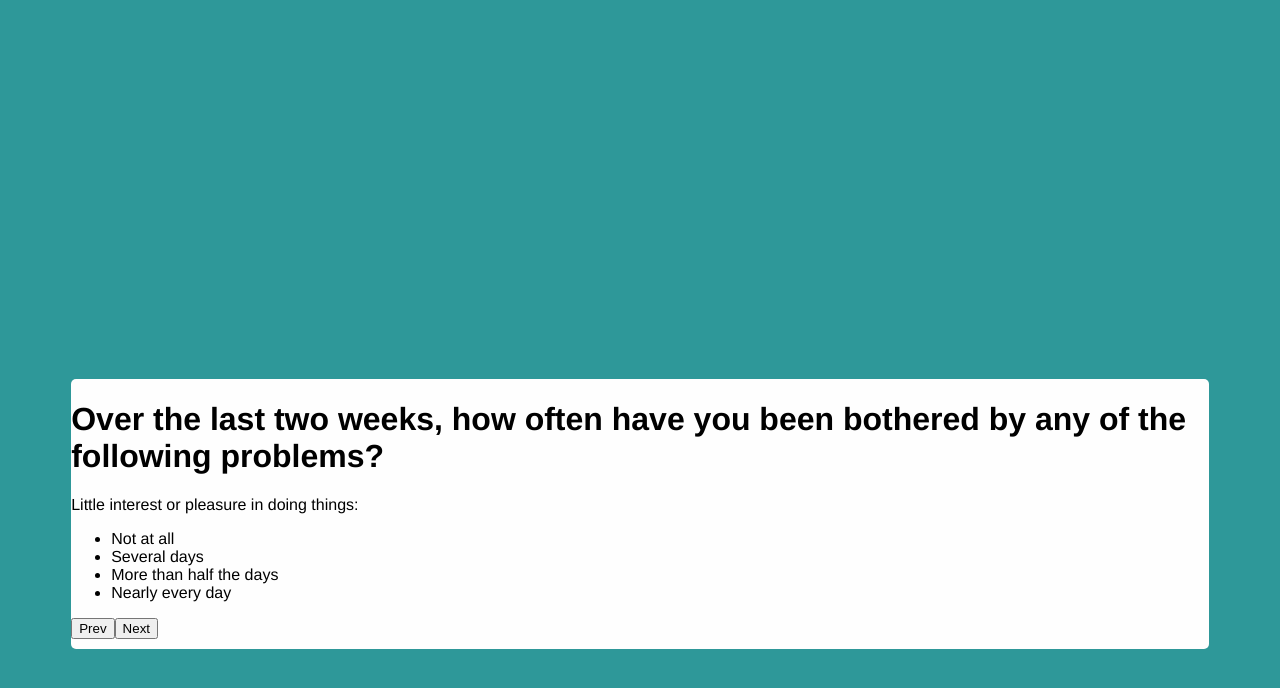
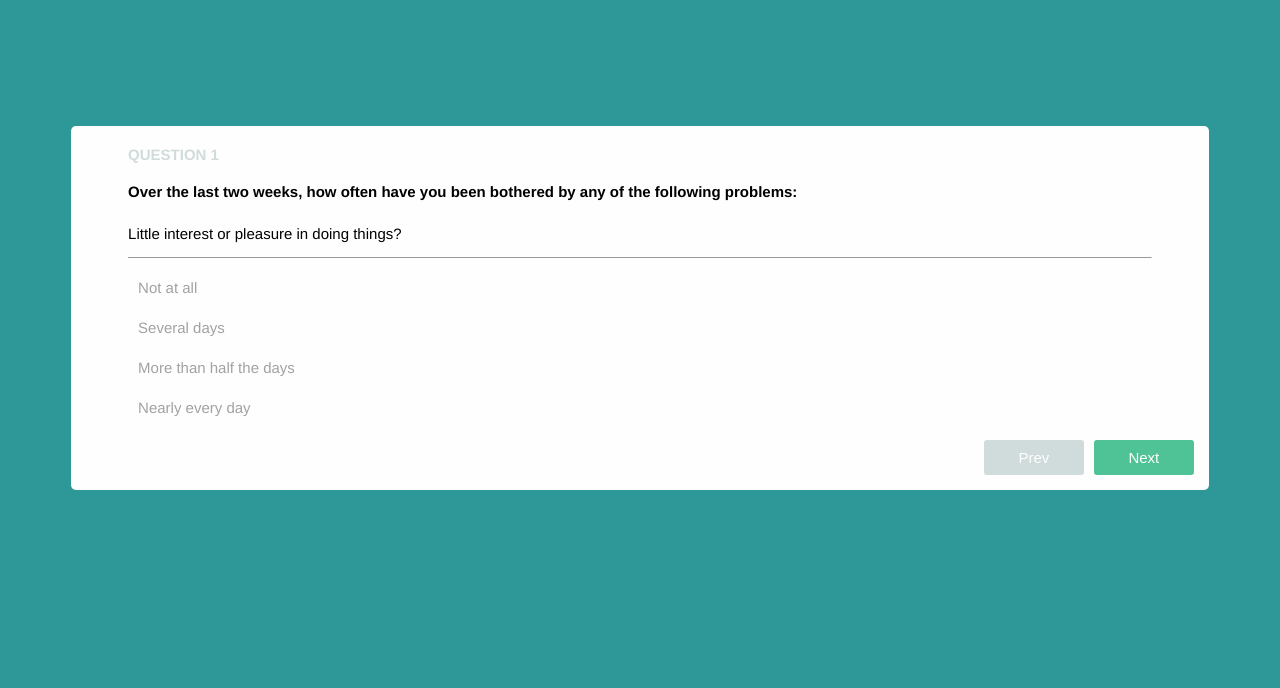
Before and after one commit to jhk2020/PHQ9, a React app: page / in a window 1280 px wide. Both pictures are taken after a click on the button "Begin". Shown: the top 688 px of the page. Built offline with nearby package versions, Linux system fonts and the light colour scheme; the HTML template or start-up script is replaced by a standard one.

Commit message:
[Style] Styling for Question

```diff
--- a/data/questions.json
+++ b/data/questions.json
@@ -1,38 +1,38 @@
 [
   {
-    "text": "Little interest or pleasure in doing things:",
+    "text": "Little interest or pleasure in doing things?",
     "score": -1
   },
   {
-    "text": "Feeling down, depressed, or hopeless:",
+    "text": "Feeling down, depressed, or hopeless?",
     "score": -1
   },
   {
-    "text": "Trouble falling or staying asleep, or sleeping too much:",
+    "text": "Trouble falling or staying asleep, or sleeping too much?",
     "score": -1
   },
   {
-    "text": "Feeling tired or having little energy:",
+    "text": "Feeling tired or having little energy?",
     "score": -1
   },
   {
-    "text": "Poor appetite or overeating:",
+    "text": "Poor appetite or overeating?",
     "score": -1
   },
   {
-    "text": "Feeling bad about yourself - or that you are a failure or have let yourself or your family down:",
+    "text": "Feeling bad about yourself - or that you are a failure or have let yourself or your family down?",
     "score": -1
   },
   {
-    "text": "Trouble concentrating on things, such as reading the newspaper or watching television:",
+    "text": "Trouble concentrating on things, such as reading the newspaper or watching television?",
     "score": -1
   },
   {
-    "text": "Moving or speaking so slowly that other people could have noticed: Or the opposite - being so fidgety or restless that you have been moving around a lot more than usual:",
+    "text": "Moving or speaking so slowly that other people could have noticed? Or the opposite - being so fidgety or restless that you have been moving around a lot more than usual?",
     "score": -1
   },
   {
-    "text": "Thoughts that you would be better off dead, or of hurting yourself in some way:",
+    "text": "Thoughts that you would be better off dead, or of hurting yourself in some way?",
     "score": -1
   }
 ]
--- a/src/components/Button/Button.scss
+++ b/src/components/Button/Button.scss
@@ -13,5 +13,6 @@
   padding: 0;
   line-height: 35px;
   box-sizing: border-box;
-  float: right;
+  margin: 5px;
+  outline: none;
 }
--- a/src/components/Button/index.js
+++ b/src/components/Button/index.js
@@ -1,8 +1,26 @@
 import React from 'react';
 import './Button.scss';
 
-const Button = (props) => (
-  <button className='button' onClick={props.onClick}>{props.text}</button>
-)
+const Button = (props) => {
+  var styles;
+  if (props.disable === true) {
+    styles = {
+      backgroundColor: '#D0DBDB'
+    }
+  } else if (props.text === 'Submit') {
+    styles = {
+      backgroundColor: '#EAE160'
+    }
+  }
+
+  return (
+    <button
+      className='button'
+      onClick={props.onClick}
+      style={styles}>
+      {props.text}
+    </button>
+  )
+}
 
 export default Button;
--- a/src/modules/Intro/Intro.jsx
+++ b/src/modules/Intro/Intro.jsx
@@ -8,11 +8,13 @@ const Intro = (props) => (
     <div className='header'>
       <h1 className='header-text'>PHQ-9 test</h1>
     </div>
-    <div className='content'>
+    <div className='content intro-text'>
       <p>
         This easy to use patient questionnaire is a self-administered version of the PRIME-MD diagnostic instrument for common mental disorders. The PHQ-9 is the depression module, which scores each of the nine DSM-IV criteria as "0" (not at all) to "3" (nearly every day). It has been validated for use in primary care.
       </p>
-      <Button onClick={props.startQuestionnaire} text='Begin'/>
+      <div className='button-container'>
+        <Button onClick={props.startQuestionnaire} text='Begin'/>
+      </div>
     </div>
   </div>
 )
--- a/src/modules/Intro/Intro.scss
+++ b/src/modules/Intro/Intro.scss
@@ -1,18 +1,11 @@
-.header {
-  background-color: #1DC6C7;
-  height: 50px;
-  color: #FEFEFE;
-  text-align: center;
-  border-radius: 5px 5px 0 0;
+@import '../../styles/variables.scss';
+
+.header-text {
+  font-size: 20px;
+  margin: 0;
+  padding-top: 7px;
 }
 
-.header-text {
-  font-size: 35px;
-  margin: 0;
-  padding-top: 5px;
+.intro-text {
+  line-height: 1.7;
 }
-
-.content {
-  margin: 5%;
-  text-align: justify;
-}
--- a/src/modules/Question/Question.jsx
+++ b/src/modules/Question/Question.jsx
@@ -1,26 +1,54 @@
 import React from 'react';
+import Button from 'components/Button';
+
+import './Question.scss';
 
 const Question = (props) => (
-  <div>
-    <h1>Over the last two weeks, how often have you been bothered by any of the following problems?</h1>
-    <p>{props.currentQuestion.text}</p>
-    <ul>
-      <li onClick={props.chooseScore.bind(null, 0, props.currentIndex)}>Not at all</li>
-      <li onClick={props.chooseScore.bind(null, 1, props.currentIndex)}>Several days</li>
-      <li onClick={props.chooseScore.bind(null, 2, props.currentIndex)}>More than half the days</li>
-      <li onClick={props.chooseScore.bind(null, 3, props.currentIndex)}>Nearly every day</li>
-    </ul>
-    <button onClick={props.currentIndex === 0 ? null : props.goPrev}>Prev</button>
-    {
-      props.currentIndex === 8 ?
-        <button onClick={props.checkSubmit}>Submit</button>
-      : <button onClick={props.goNext}>Next</button>
-    }
+  <div className='question'>
+    <h4 className='question-number'>QUESTION {props.currentIndex + 1}</h4>
+    <div className='content'>
+      <h1 className='main-question'>Over the last two weeks, how often have you been bothered by any of the following problems:</h1>
+      <p>{props.currentQuestion.text}</p>
+      <hr className='line' />
+      <ul className='options'>
+        <li
+          onClick={props.chooseScore.bind(null, 0, props.currentIndex)}
+          className={props.score === 0 ? 'selected' : null}>
+            <span>Not at all</span>
+        </li>
+        <li
+          onClick={props.chooseScore.bind(null, 1, props.currentIndex)}
+          className={props.score === 1 ? 'selected' : null}>
+            <span>Several days</span>
+        </li>
+        <li
+          onClick={props.chooseScore.bind(null, 2, props.currentIndex)}
+          className={props.score === 2 ? 'selected' : null}>
+            <span>More than half the days</span>
+        </li>
+        <li
+          onClick={props.chooseScore.bind(null, 3, props.currentIndex)}
+          className={props.score === 3 ? 'selected' : null}>
+            <span>Nearly every day</span>
+        </li>
+      </ul>
+    </div>
     {
       props.errorMessage !== '' ?
-        <div>{props.errorMessage}</div>
+      <div className='error-message'>{props.errorMessage}</div>
       : null
     }
+    <div className='button-container'>
+      <Button
+        onClick={props.currentIndex === 0 ? null : props.goPrev}
+        disable={props.currentIndex === 0 ? true : false}
+        text='Prev' />
+      {
+        props.currentIndex === 8 ?
+        <Button onClick={props.checkSubmit} text='Submit'/>
+        : <Button onClick={props.goNext} text='Next' />
+      }
+    </div>
   </div>
 )
 
--- /dev/null
+++ b/src/modules/Question/Question.scss
@@ -0,0 +1,55 @@
+@import '../../styles/variables.scss';
+
+.question {
+  width: 100%;
+}
+
+.question-number {
+  color: $light-grey;
+  font-size: 15px;
+  margin-left: 5%;
+  margin-bottom: 0;
+}
+
+.main-question {
+  font-size: 15px;
+  margin-bottom: 25px;
+}
+
+.line {
+  border-width: 1px 1px 0;
+  color: $light-grey;
+}
+
+.options {
+  .selected {
+    background-color: $primary;
+    color: $white;
+  }
+
+  li {
+    height: 30px;
+    line-height: 30px;
+    vertical-align: middle;
+    margin-bottom: 10px;
+    color: $grey;
+    border-radius: 2px;
+
+    span {
+      margin-left: 10px;
+    }
+
+    &:hover, &:active, &:focus {
+      background-color: $primary;
+      color: $white;
+      -webkit-transition: all .1s ease-in-out;
+    }
+  }
+}
+
+.error-message {
+  margin: 5%;
+  margin-top: 25px;
+  color:$red;
+  font-size: 11px;
+}
--- a/src/modules/Question/index.js
+++ b/src/modules/Question/index.js
@@ -9,6 +9,7 @@ function mapStateToProps(state) {
 
   return {
     currentQuestion: questions[nav.currentQuestion],
+    score: questions[nav.currentQuestion].score,
     currentIndex: nav.currentQuestion,
     errorMessage: nav.errorMessage
   }
--- a/src/modules/Questionnaire/Questionnaire.scss
+++ b/src/modules/Questionnaire/Questionnaire.scss
@@ -2,9 +2,15 @@
 
 #container {
   background-color: $white;
-  margin: 30% 5%;
+  margin: 10% 5%;
   font-family: $font-stack;
   border-radius: 5px;
   display: flex;
+  position: relative;
   padding-bottom: 10px;
+  min-height: 70%;
+
+  @media screen and (max-width: $break-small) {
+    height: 80%;
+  }
 }
--- a/src/styles/general.scss
+++ b/src/styles/general.scss
@@ -4,3 +4,30 @@ body {
   background: $secondary;
   font-family: $font-stack;
 }
+
+ul {
+  list-style-type: none;
+  padding: 0;
+}
+
+.header {
+  background-color: $primary;
+  height: 40px;
+  color: $white;
+  text-align: center;
+  border-radius: 5px 5px 0 0;
+  width: 100%;
+}
+
+.content {
+  margin: 5%;
+  margin-top: 20px;
+  text-align: justify;
+  font-size: 15px;
+}
+
+.button-container {
+  position: absolute;
+  bottom: 10px;
+  right: 10px;
+}
--- a/src/styles/variables.scss
+++ b/src/styles/variables.scss
@@ -3,6 +3,10 @@ $secondary: #2E9899;
 $white: #FEFEFE;
 $black: #4F5255;
 $button-color: #4FC395;
-$grey: #D0DBDB;
+$light-grey: #D0DBDB;
+$grey: #A2A2A2;
+$red: #F56151;
+
+$break-small: 400px;
 
 $font-stack: "Helvetica Neue", Helvetica, sans-serif;
```
